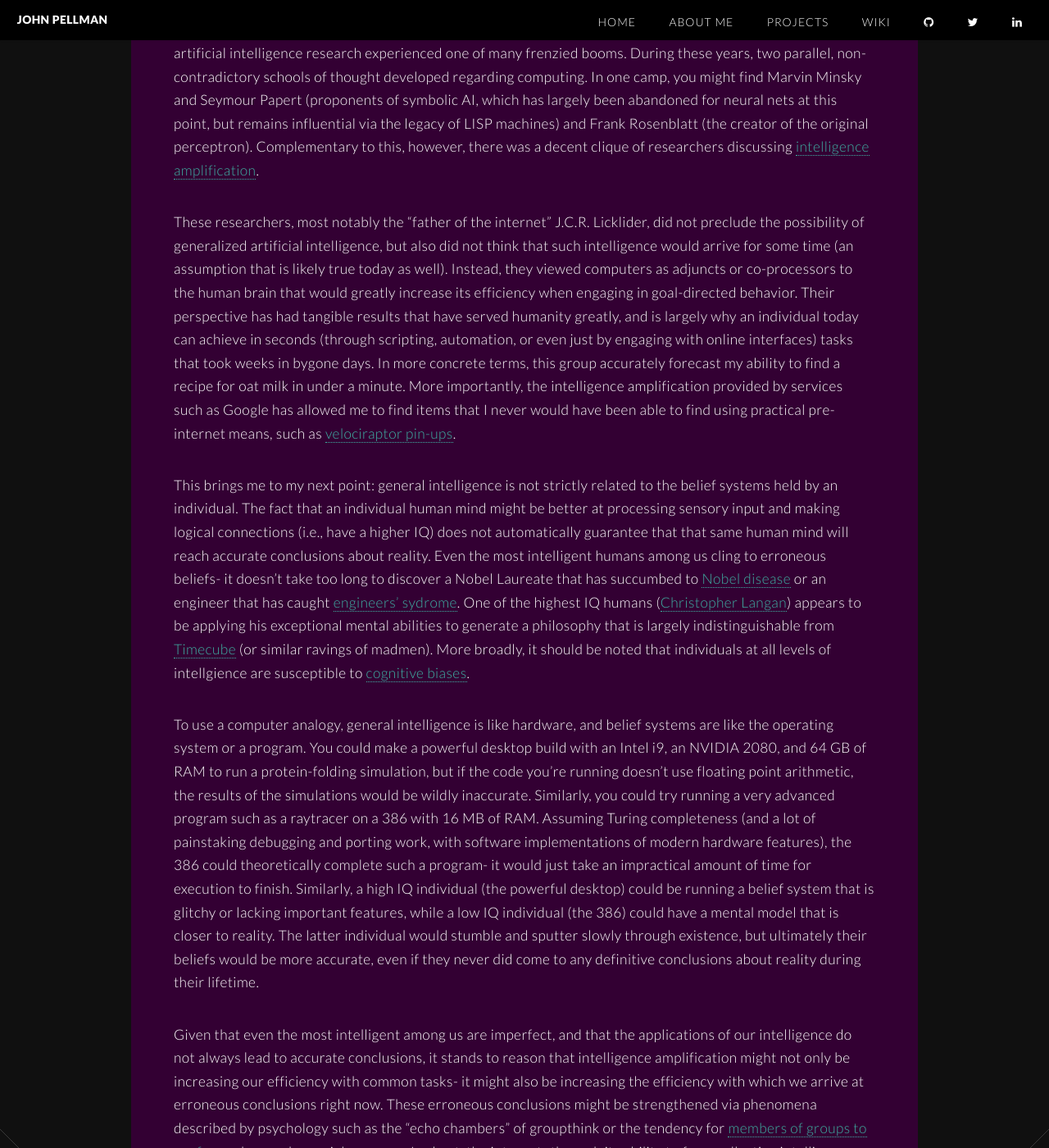
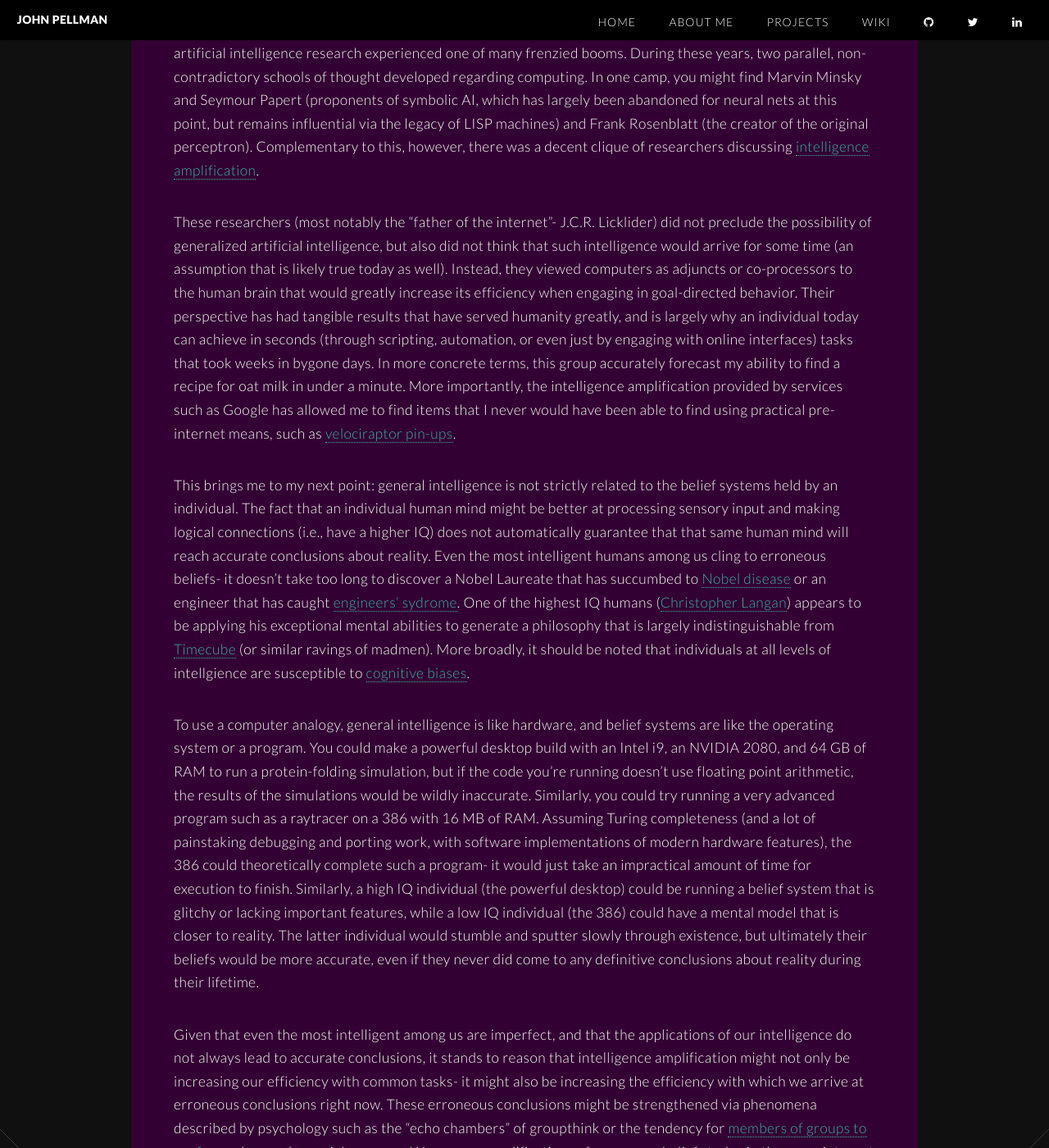
Before and after one commit to jpellman/jpellman.github.io, a Jekyll site: the page built from _posts/2019-10-11-bigger-threat-than-ai.md, in a window 1280 px wide and 1400 px high, scrolled down 1035 px. Shown: the whole window at 82% size. Built offline with Jekyll 4.4.1, drawn with Linux system fonts in a browser that asks for light colours; part of the change alters nothing that is shown; some of the changed text lies outside the part shown.

```diff
--- a/_posts/2019-10-11-bigger-threat-than-ai.md
+++ b/_posts/2019-10-11-bigger-threat-than-ai.md
@@ -9,10 +9,10 @@ If you sample the discourse of futurists and transhumanists, you'll quickly disc
 
 I would (in a brief moment) like to dispel such speculative fears and replace them with some very real, contemporary fears.  To provide some context, it's helpful to go back to the years after World War II, when artificial intelligence research experienced one of many frenzied booms.  During these years, two parallel, non-contradictory schools of thought developed regarding computing.  In one camp, you might find Marvin Minsky and Seymour Papert (proponents of symbolic AI, which has largely been abandoned for neural nets at this point, but remains influential via the legacy of LISP machines) and Frank Rosenblatt (the creator of the original perceptron).  Complementary to this, however, there was a decent clique of researchers discussing [intelligence amplification](https://en.wikipedia.org/wiki/Intelligence_amplification).
 
-These researchers, most notably the "father of the internet" J.C.R. Licklider, did not preclude the possibility of generalized artificial intelligence, but also did not think that such intelligence would arrive for some time (an assumption that is likely true today as well).  Instead, they viewed computers as adjuncts or co-processors to the human brain that would greatly increase its efficiency when engaging in goal-directed behavior.  Their perspective has had tangible results that have served humanity greatly, and is largely why an individual today can achieve in seconds (through scripting, automation, or even just by engaging with online interfaces) tasks that took weeks in bygone days.  In more concrete terms, this group accurately forecast my ability to find a recipe for oat milk in under a minute.  More importantly, the intelligence amplification provided by services such as Google has allowed me to find items that I never would have been able to find using practical pre-internet means, such as [velociraptor pin-ups](https://www.etsy.com/listing/650740926/velociraptor-pinup).
+These researchers (most notably the "father of the internet"- J.C.R. Licklider) did not preclude the possibility of generalized artificial intelligence, but also did not think that such intelligence would arrive for some time (an assumption that is likely true today as well).  Instead, they viewed computers as adjuncts or co-processors to the human brain that would greatly increase its efficiency when engaging in goal-directed behavior.  Their perspective has had tangible results that have served humanity greatly, and is largely why an individual today can achieve in seconds (through scripting, automation, or even just by engaging with online interfaces) tasks that took weeks in bygone days.  In more concrete terms, this group accurately forecast my ability to find a recipe for oat milk in under a minute.  More importantly, the intelligence amplification provided by services such as Google has allowed me to find items that I never would have been able to find using practical pre-internet means, such as [velociraptor pin-ups](https://www.etsy.com/listing/650740926/velociraptor-pinup).
 
 This brings me to my next point: general intelligence is not strictly related to the belief systems held by an individual.  The fact that an individual human mind might be better at processing sensory input and making logical connections (i.e., have a higher IQ) does not automatically guarantee that that same human mind will reach accurate conclusions about reality.  Even the most intelligent humans among us cling to erroneous beliefs- it doesn't take too long to discover a Nobel Laureate that has succumbed to [Nobel disease](https://rationalwiki.org/wiki/Nobel_disease) or an engineer that has caught [engineers' sydrome](https://rationalwiki.org/wiki/Engineers_and_woo).  One of the highest IQ humans ([Christopher Langan](https://rationalwiki.org/wiki/Christopher_Langan)) appears to be applying his exceptional mental abilities to generate a philosophy that is largely indistinguishable from [Timecube](https://web.archive.org/web/20160112193916/http://timecube.com/) (or similar ravings of madmen).  More broadly, it should be noted that individuals at all levels of intellgience are susceptible to [cognitive biases](https://en.wikipedia.org/wiki/List_of_cognitive_biases).
 
 To use a computer analogy, general intelligence is like hardware, and belief systems are like the operating system or a program.  You could make a powerful desktop build with an Intel i9, an NVIDIA 2080, and 64 GB of RAM to run a protein-folding simulation, but if the code you're running doesn't use floating point arithmetic, the results of the simulations would be wildly inaccurate.  Similarly, you could try running a very advanced program such as a raytracer on a 386 with 16 MB of RAM.  Assuming Turing completeness (and a lot of painstaking debugging and porting work, with software implementations of modern hardware features), the 386 could theoretically complete such a program- it would just take an impractical amount of time for execution to finish.  Similarly, a high IQ individual (the powerful desktop) could be running a belief system that is glitchy or lacking important features, while a low IQ individual (the 386) could have a mental model that is closer to reality.  The latter individual would stumble and sputter slowly through existence, but ultimately their beliefs would be more accurate, even if they never did come to any definitive conclusions about reality during their lifetime.
 
-Given that even the most intelligent among us are imperfect, and that the applications of our intelligence do not always lead to accurate conclusions, it stands to reason that intelligence amplification might not only be increasing our efficiency with common tasks- it might also be increasing the efficiency with which we arrive at erroneous conclusions right now.  These erroneous conclusions might be strengthened via phenomena described by psychology such as the "echo chambers" of groupthink or the tendency for [members of groups to conform](https://en.wikipedia.org/wiki/Asch_conformity_experiments) when under social pressure.  In short, the internet- through its ability to form collective intelligences on platforms such as Twitter and Facebook- might actually constitute a bigger threat to humanity than any hypothetical synthetic life form.  We see this today in the many internet mobs of trolls that lurk out there, and in the active misinformation campaigns being orchestrated by foreign powers such as Russia.  In short, intelligence amplification via the internet is a much more clear and present danger than the imaginary.
+Given that even the most intelligent among us are imperfect, and that the applications of our intelligence do not always lead to accurate conclusions, it stands to reason that intelligence amplification might not only be increasing our efficiency with common tasks- it might also be increasing the efficiency with which we arrive at erroneous conclusions right now.  These erroneous conclusions might be strengthened via phenomena described by psychology such as the "echo chambers" of groupthink or the tendency for [members of groups to conform](https://en.wikipedia.org/wiki/Asch_conformity_experiments) when under social pressure.  We can see amplifications of erroneous beliefs today in the many internet mobs of trolls that lurk out there, and in the active misinformation campaigns being orchestrated by foreign powers such as Russia.  In short, the internet- through its ability to form collective intelligences on platforms such as Twitter and Facebook- might actually constitute a bigger threat to humanity than any hypothetical synthetic life form.
```
